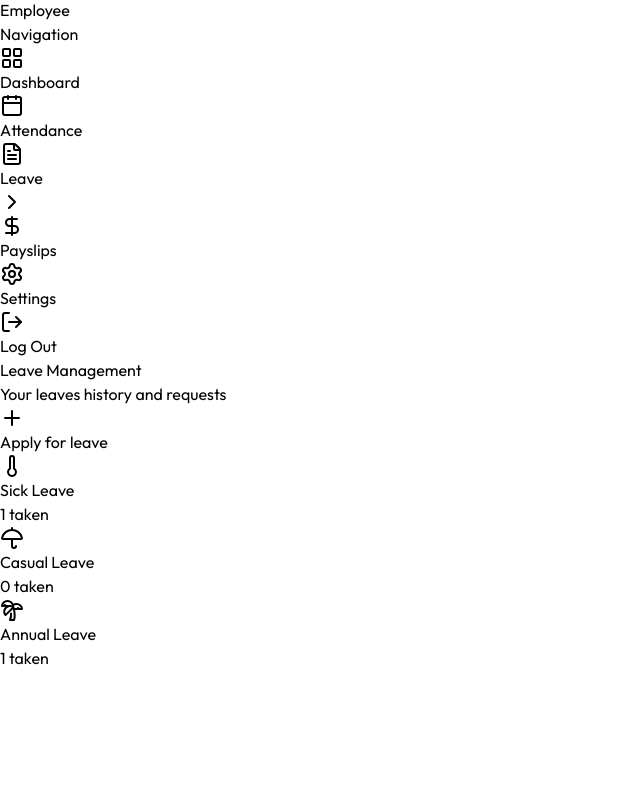
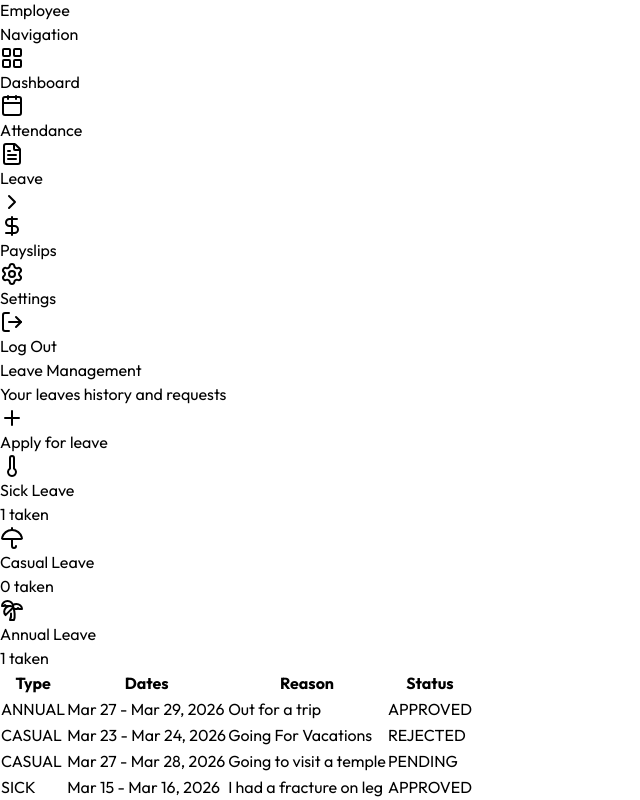
Before and after one commit to Bri-igbt/Employee_Management_Systems, a React (Vite) app in the folder client/: page /leave in a window 1280 px wide. Shown: the part 680-1480 px from the top of the page, without its empty margins (0-640 px from the left). Before the commit the page ends 1350 px from the top, so only its background shows below. Built offline with nearby package versions, Linux system fonts and the light colour scheme.

Commit message:
Leave page UI Continuation

```diff
--- /dev/null
+++ b/client/src/components/leave/ApplyLeaveModal.jsx
@@ -0,0 +1,68 @@
+import { CalendarDays, FileText, X } from 'lucide-react';
+import React, { useState } from 'react'
+
+const ApplyLeaveModal = ({open, onClose, onSuccess}) => {
+    const [loading, setLoading] = useState(false);
+
+    const today = new Date();
+    const tomorrow = new Date(today);
+    tomorrow.setDate(today.getDate() + 1);
+    const minDate = tomorrow.toISOString().split('T')[0];
+
+    const handleSubmit = async (e) => {
+        e.preventDefault()
+    }
+
+    if(!open) return null;
+
+    return (
+        <div className='fixed inset-0 z-50 flex items-center justify-center p-4 bg-black/40 backdrop-blur-sm' onClose={onClose}>
+            <div className='relative bg-white rounded-2xl shadow-2xl w-full max-w-lg animate-fade-in' onClick={(e)=> e.stopPropagation()}>
+                {/* header */}
+                <div className='flex items-center justify-between p-6 pb-0'>
+                    <div>
+                        <h2 className='text-lg font-semibold text-slate-800'>Apply for Leave</h2>
+                        <p className='text-sm '>Submit your leave request for approval</p>
+                    </div>
+
+                    <button onClick={onClose} className='p-2 rounded-lg hover:bg-slate-100 transition-colors text-slate-400 hover:text-slate-600'>
+                        <X className='w-5 h-5' />
+                    </button>
+                </div>
+
+                {/* form */}
+                <form onSubmit={handleSubmit} className='p-6 space-y-5'>
+                    {/* leave type */}
+                    <div>
+                        <label className='flex items-center gap-2 text-sm font-medium text-slate-700 mb-2'>
+                            <FileText className='w-4 h-4 text-slate-400'/>
+                            Leave Type
+                        </label>
+                        <select name="type" required>
+                            <option value="SICK">Sick Leave</option>
+                            <option value="CASUAL">Casual Leave</option>
+                            <option value="ANNUAL">Annual Leave</option>
+                        </select>
+                    </div>
+
+                    {/* duration */}
+                    <div>
+                        <label className='flex items-center gap-2 text-sm font-medium text-slate-700 mb-2'>
+                            <CalendarDays className='w-4 h-4 text-slate-400' />
+                            Duration
+                        </label>
+
+                        <div className='grid grid-cols-2 gap-4'>
+                            <div>
+                                <span className='block text-xs text-slate-400 mb-1'></span>
+                                <input type="date" name='startDate' required min={minDate} />
+                            </div>
+                        </div>
+                    </div>
+                </form>
+            </div>
+        </div>
+    )
+}
+
+export default ApplyLeaveModal
--- a/client/src/components/leave/LeaveHistory.jsx
+++ b/client/src/components/leave/LeaveHistory.jsx
@@ -1,3 +1,5 @@
+import { format } from 'date-fns';
+import { Check, Loader2, X } from 'lucide-react';
 import React, { useState } from 'react'
 
 const LeaveHistory = ({ leaves, isAdmin, onUpdate}) => {
@@ -42,26 +44,53 @@ const LeaveHistory = ({ leaves, isAdmin, onUpdate}) => {
                                 )}
 
                                 <td className='px-6 py-4 text-slate-600'>
-                                {record.checkIn ? format(new Date(record.checkIn), "hh:mm a") : "-"}
+                                    <span className='badge bg-slate-100 text-slate-600'>{leave.type}</span>
                                 </td>
 
-                                <td className='px-6 py-4 text-slate-600'>
-                                {record.checkOut ? format(new Date(record.checkOut), "hh:mm a") : "-"}
+                                <td className='text-xs text-slate-500'>
+                                    {format(new Date(leave.startDate), "MMM dd")} - { format(new Date(leave.endDate), "MMM dd, yyyy")}
                                 </td>
 
-                                <td className='px-6 py-4 text-slate-600 font-medium'>
-                                {getWorkingHoursDisplay(record)}
+                                <td className='max-w-xs text-slate-600 truncate' title={leave.reason}>
+                                    {leave.reason}
                                 </td>
 
                                 <td className='px-6 py-4'>
-                                {dayType.label !== "-" ? <span className={`badge ${dayType.className}`}>{dayType.label}</span> : "-"}
+                                    <span className={`badge ${leave.status === "APPROVED" ? "badge-success" : leave.status === "REJECTED" ? "badge-danger" : "badge-warning"}`}>
+                                        {leave.status}
+                                    </span>
                                 </td>
 
-                                <td className='px-6 py-4'>
-                                <span className={`badge ${record.status === "PRESENT" ? "badge-success" : record.status === "LATE" ? "badge-warning" : "badge-danger"}`}>
-                                    {record.status}
-                                </span>
-                                </td>
+                                {isAdmin && (
+                                    <td>
+                                        {leave.status === "PENDING" && (
+                                            <div className='flex justify-center gap-2'>
+                                                <button
+                                                    disabled={!!processing}
+                                                    onClick={() => handleStatusUpdate(leave._id || leave.id, "APPROVED")}
+                                                    className='p-1.5 rounded-md bg-emerald-50 text-emerald-600 hover:bg-emerald-100 transition-colors'
+                                                >
+                                                    {
+                                                        processing === (leave._id || leave.id)
+                                                        ? <Loader2 className='w-4 h-4 animate-spin' />
+                                                        : <Check className='w-4 h-4' />
+                                                    }
+                                                </button>
+
+                                                <button
+                                                    onClick={() => handleStatusUpdate(leave._id || leave.id, "REJECTED")}
+                                                    disabled={!!processing}
+                                                    className='p-1.5 rounded-md bg-emerald-50 text-emerald-600 hover:bg-emerald-100 transition-colors'>
+                                                        {
+                                                            processing === (leave._id || leave.id)
+                                                                ? <Loader2 className='w-4 h-4 animate-spin' />
+                                                                : <X className='w-4 h-4' />
+                                                        }
+                                                </button>
+                                            </div>
+                                        )}
+                                    </td>
+                                )}
                             </tr>
                             )
                         })
--- a/client/src/pages/Leave.jsx
+++ b/client/src/pages/Leave.jsx
@@ -2,6 +2,8 @@ import { useCallback, useEffect, useState } from "react"
 import { dummyLeaveData } from "../assets/assets.jsx";
 import Loading from "../components/Loading.jsx";
 import { PalmtreeIcon, PlusIcon, ThermometerIcon, UmbrellaIcon } from 'lucide-react'
+import LeaveHistory from "../components/leave/LeaveHistory.jsx";
+import ApplyLeaveModal from "../components/leave/ApplyLeaveModal.jsx";
 
 const Leave = () => {
     const [leaves, setLeaves] = useState([]);
@@ -38,8 +40,8 @@ const Leave = () => {
         <div className="animate-fade-in">
             <div className="flex flex-col sm:flex-row justify-between items-start sm:items-center gap-4 mb-8">
                 <div>
-                    <h1>Leave Management</h1>
-                    <p>{isAdmin ? "Manage leave applications" : "Your leaves history and requests"}</p>
+                    <h1 className="page-title">Leave Management</h1>
+                    <p className="page-subtitle">{isAdmin ? "Manage leave applications" : "Your leaves history and requests"}</p>
                 </div>
 
                 {!isAdmin && !isDeleted && (
@@ -70,6 +72,18 @@ const Leave = () => {
                     ))}
                 </div>
             )}
+
+            <LeaveHistory
+                leaves={leaves}
+                isAdmin={isAdmin}
+                onUpdate={fetchLeaves}
+            />
+
+            <ApplyLeaveModal
+                open={showModal}
+                onClose={()=> setShowModal(false)}
+                onSuccess={fetchLeaves}
+            />
         </div>
     )
 }
```
